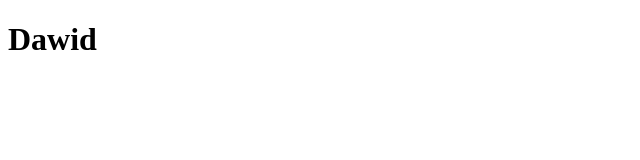
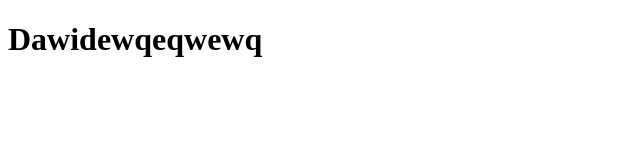
Before and after one commit to plewa7/test, a plain HTML site: page index.html in a window 1280 px wide. Shown: the whole page, without its empty margins (0-640 px from the left). Drawn offline with Linux system fonts and the light colour scheme.

Commit message:
Update index.html

```diff
--- a/index.html
+++ b/index.html
@@ -6,6 +6,6 @@
     <title>Document</title>
   </head>
   <body>
-    <h1>Dawid</h1>
+    <h1>Dawidewqeqwewq</h1>
   </body>
 </html>
```
